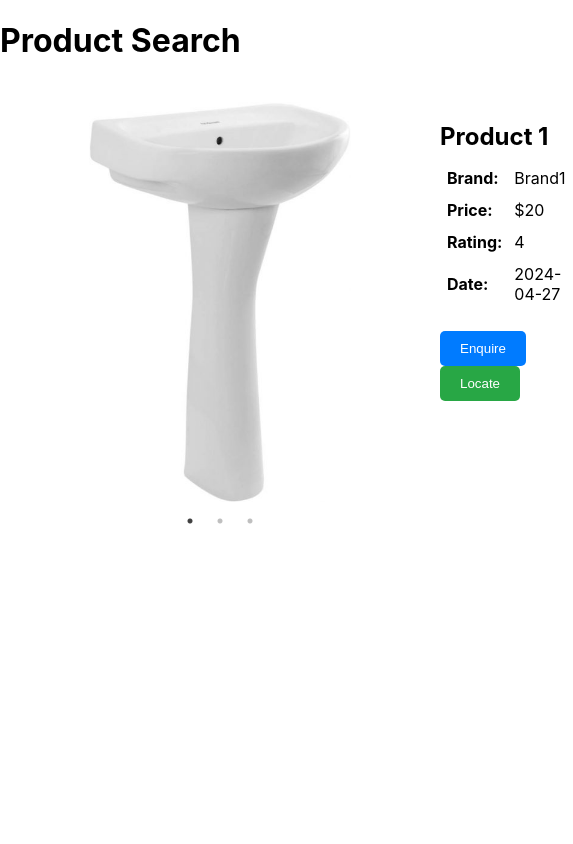
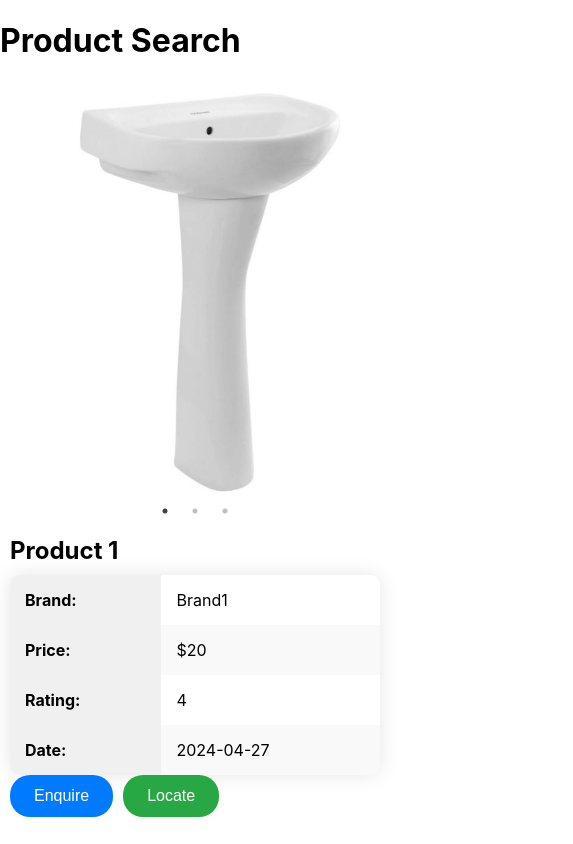
Before and after one commit to renjithbcp/tagus, a React (Create React App) app: page /product/1 in a window 390 px wide. Shown: the whole page, 573 px wide, since content can reach past the window. Built offline with nearby package versions, Linux system fonts and the light colour scheme.

Commit message:
responsive added in details page

```diff
--- a/src/components/productDetailsPage.css
+++ b/src/components/productDetailsPage.css
@@ -14,15 +14,31 @@
 
   .product-details .product-info table {
     width: 100%;
+    border-collapse: separate;
+    border-spacing: 0;
+    border-radius: 10px;
+    overflow: hidden;
+    box-shadow: 0 0 20px rgba(0, 0, 0, 0.1);
   }
 
   .product-details .product-info table td {
-    padding: 5px;
+    padding: 15px;
+    border: none;
   }
 
   .product-details .product-info table td:first-child {
     font-weight: bold;
+    background-color: #f0f0f0;
   }
+
+  .product-details .product-info table tr:nth-child(even) {
+    background-color: #f9f9f9;
+  }
+
+  .product-details .product-info table tr:hover {
+    background-color: #f0f0f0;
+  }
+
 
 
   .product-details .product-images .slick-slider {
@@ -39,6 +55,7 @@
 
   .product-details .product-info {
     flex: 1;
+    margin-top: 20px; /* Add space between image and info on smaller screens */
   }
 
   .product-details h2 {
@@ -50,28 +67,58 @@
     margin-bottom: 5px;
   }
 
-  .product-details .buttons {
-    margin-top: 20px;
-  }
-
   .product-details .buttons button {
     margin-right: 10px;
+    padding: 12px 24px;
+    border: none;
+    border-radius: 20px;
+    font-size: 16px;
+    cursor: pointer;
+    transition: background-color 0.3s, color 0.3s;
   }
 
   .product-details .enquire-btn {
     background-color: #007bff;
     color: #fff;
-    border: none;
-    padding: 10px 20px;
-    border-radius: 5px;
-    cursor: pointer;
+  }
+
+  .product-details .enquire-btn:hover {
+    background-color: #0056b3;
   }
 
   .product-details .locate-btn {
     background-color: #28a745;
     color: #fff;
-    border: none;
-    padding: 10px 20px;
-    border-radius: 5px;
-    cursor: pointer;
   }
+
+  .product-details .locate-btn:hover {
+    background-color: #218838;
+  }
+
+
+
+  /* Responsive styles */
+@media only screen and (max-width: 768px) {
+  .product-details .product-images {
+    max-width: 100%;
+    margin-right: 0;
+    margin-bottom: 20px; /* Add space between image and info on smaller screens */
+  }
+
+  .product-details .product-info {
+    flex: 1;
+    margin-top: 0;
+  }
+}
+
+@media only screen and (max-width: 480px) {
+  .product-details {
+    padding: 10px;
+    display: flex;
+    flex-direction: column;
+  }
+
+  .product-details .product-images {
+    max-width: 100%;
+  }
+}
```
